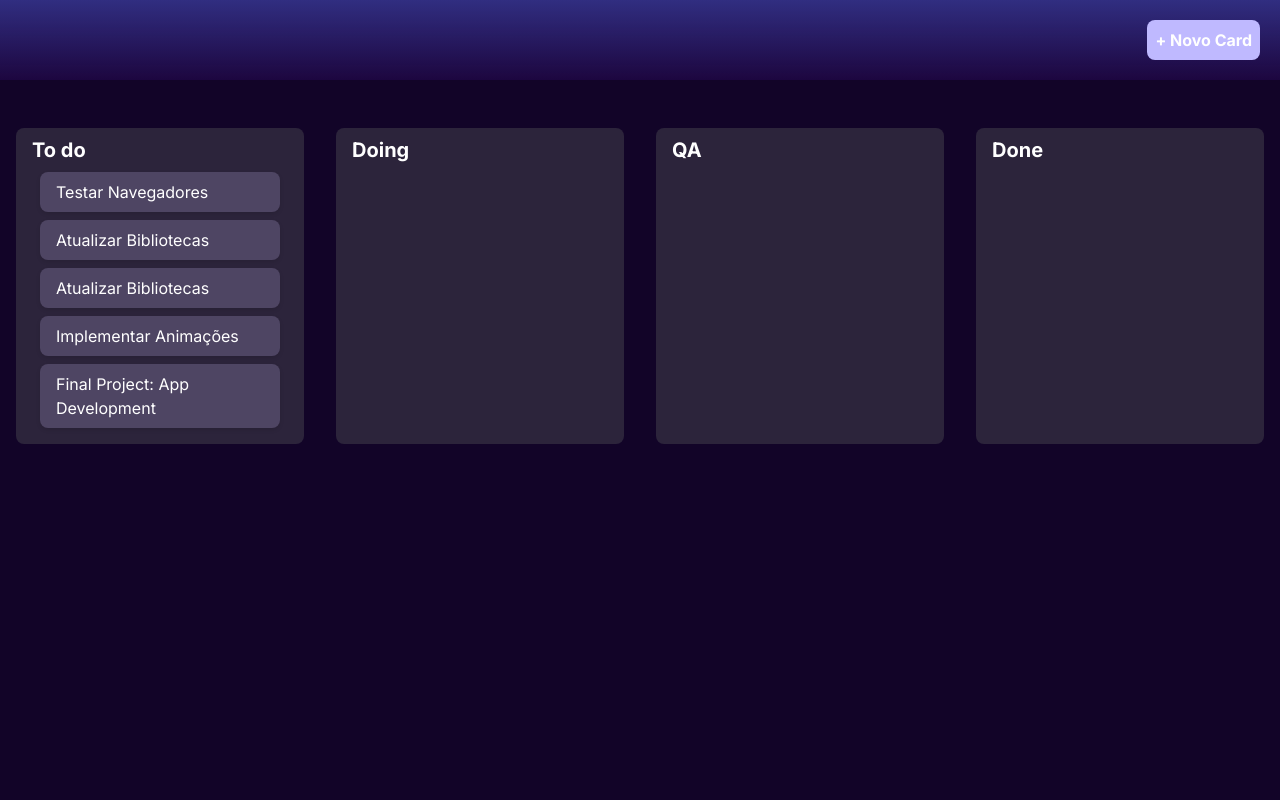
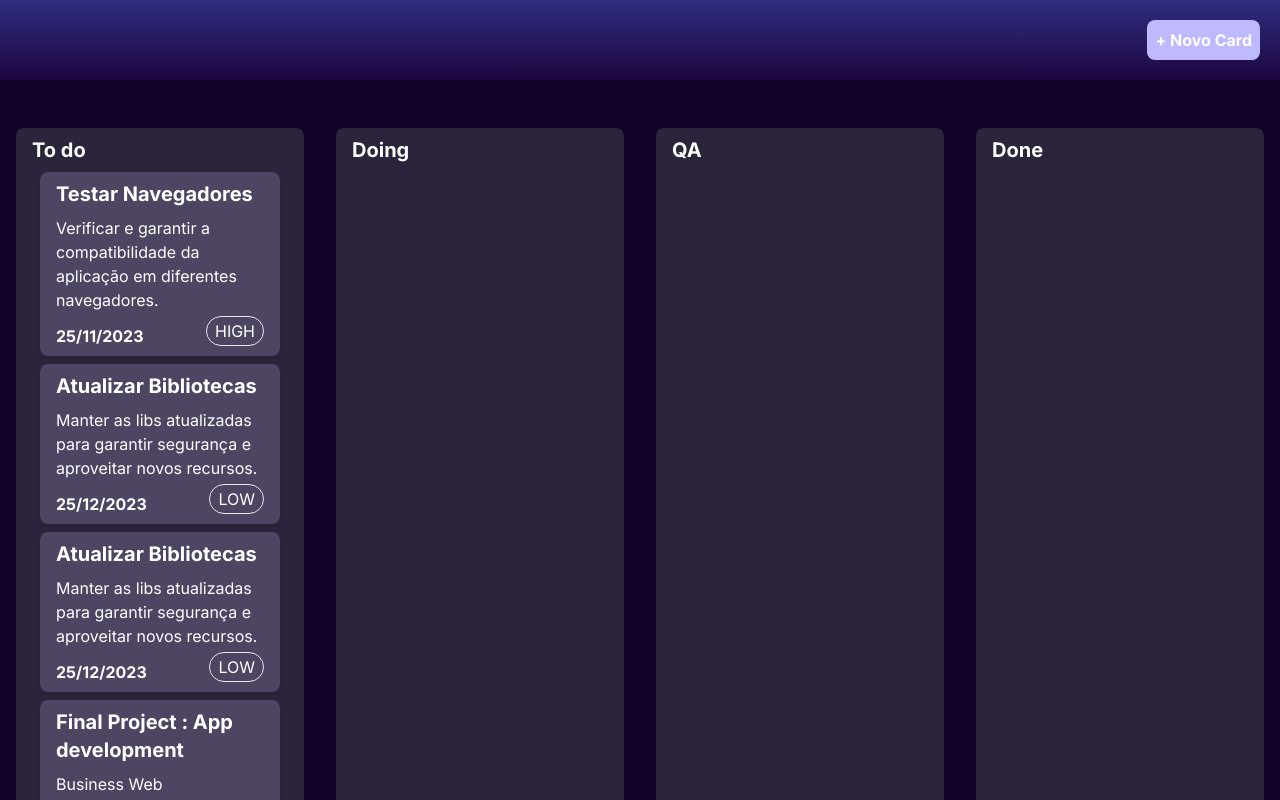
Before and after one commit to Miguel-ectil/Project-Kanban, a Next.js app: page / in a window 1280 px wide. Shown: the top 800 px of the page. Built offline with nearby package versions, Linux system fonts and the light colour scheme.

Commit message:
[ADD and UPD] Adicionei mais conteudo aos itens dos cards conteudo como titulo footer etc... e tive que adaptar o código para que pudesse funcionar já que estava dando erro

```diff
--- a/src/app/page.tsx
+++ b/src/app/page.tsx
@@ -2,7 +2,7 @@
 import { useState } from "react";
 import { motion } from "framer-motion";
 
-const Card = ({ id, text, index, columnIndex, moveCard }: any) => {
+const Card = ({ id, title, text, footer, priority, index, columnIndex, moveCard }: any) => {
   return (
     <motion.div
       initial={{ opacity: 1, boxShadow: "0px 2px 4px rgba(0, 0, 0, 0.1)", scale: 1 }}
@@ -12,19 +12,63 @@ const Card = ({ id, text, index, columnIndex, moveCard }: any) => {
       dragConstraints={{ left: -Infinity, right: Infinity }}
       dragElastic={1}
       onDragEnd={(event, info) => moveCard({ id, index, columnIndex, dragDistance: info.offset.x })}
-      className="border-[#4E4563] bg-[#4E4563] text-white rounded-lg px-4 py-2 m-2"
+      className="border-[#4E4563] bg-[#4E4563] text-white rounded-lg px-4 py-2 m-2 overflow-hidden"
     >
-      {text}
+      <div>
+        <h2 className="text-xl font-bold mb-2">{title}</h2>
+        <p>{text}</p>
+        <div className="flex justify-between items-start mt-1">
+          <p className="mt-2"><strong>{footer}</strong></p>
+          <p className="border px-2 py-0.5 rounded-2xl">{priority}</p>
+        </div>
+      </div>
     </motion.div>
   );
 };
 
 const dados = [
-  { id: "1", text: "Testar Navegadores" },
-  { id: "2", text: "Atualizar Bibliotecas" },
-  { id: "3", text: "Atualizar Bibliotecas" },
-  { id: "4", text: "Implementar Animações" },
-  { id: "5", text: "Final Project: App Development" },
+  {
+    id: "1",
+    title: "Testar Navegadores",
+    text: "Verificar e garantir a compatibilidade da aplicação em diferentes navegadores.",
+    footer: "25/11/2023",
+    priority: "HIGH",
+  },
+  {
+    id: "2",
+    title: "Atualizar Bibliotecas",
+    text: "Manter as libs atualizadas para garantir segurança e aproveitar novos recursos.",
+    footer: "25/12/2023",
+    priority: "LOW",
+  },
+  {
+    id: "3",
+    title: "Atualizar Bibliotecas",
+    text: "Manter as libs atualizadas para garantir segurança e aproveitar novos recursos.",
+    footer: "25/12/2023",
+    priority: "LOW",
+  },
+  {
+    id: "4",
+    title: "Final Project : App development",
+    text: "Business Web Development.",
+    footer: "Finalizado",
+    // priority: "HIGH",
+  },
+  {
+    id: "5",
+    title: "Atualizar Bibliotecas",
+    text: "Manter as libs atualizadas para garantir segurança e aproveitar novos recursos.",
+    footer: "25/12/2023",
+    priority: "LOW",
+  },
+  {
+    id: "6",
+    title: "Implementar Animações",
+    text: "Adicionar efeitos visuais e transiçõespara melhorar a experiência do usuário..",
+    footer: "25/12/2023",
+    priority: "MEDIUM",
+  },
 ];
 
 const Home = () => {
@@ -56,7 +100,7 @@ const Home = () => {
 
           if (!isDuplicate) {
             const updatedSourceColumn = { ...sourceColumn, items: sourceItems };
-            const updatedDestColumn = { ...destColumn, items: [...destColumn.items, { id, text: movedCard.text }] };
+            const updatedDestColumn = { ...destColumn, items: [...destColumn.items, movedCard] };
 
             updatedColumns[Object.keys(updatedColumns)[columnIndex]] = updatedSourceColumn;
             updatedColumns[destColumnName] = updatedDestColumn;
@@ -79,7 +123,10 @@ const Home = () => {
               <Card
                 key={card.id}
                 id={card.id}
+                title={card.title}
                 text={card.text}
+                footer={card.footer}
+                priority={card.priority}
                 index={index}
                 columnIndex={colIndex}
                 moveCard={moveCard}
```
Lines whose indentation alone changed are shown as unchanged.
